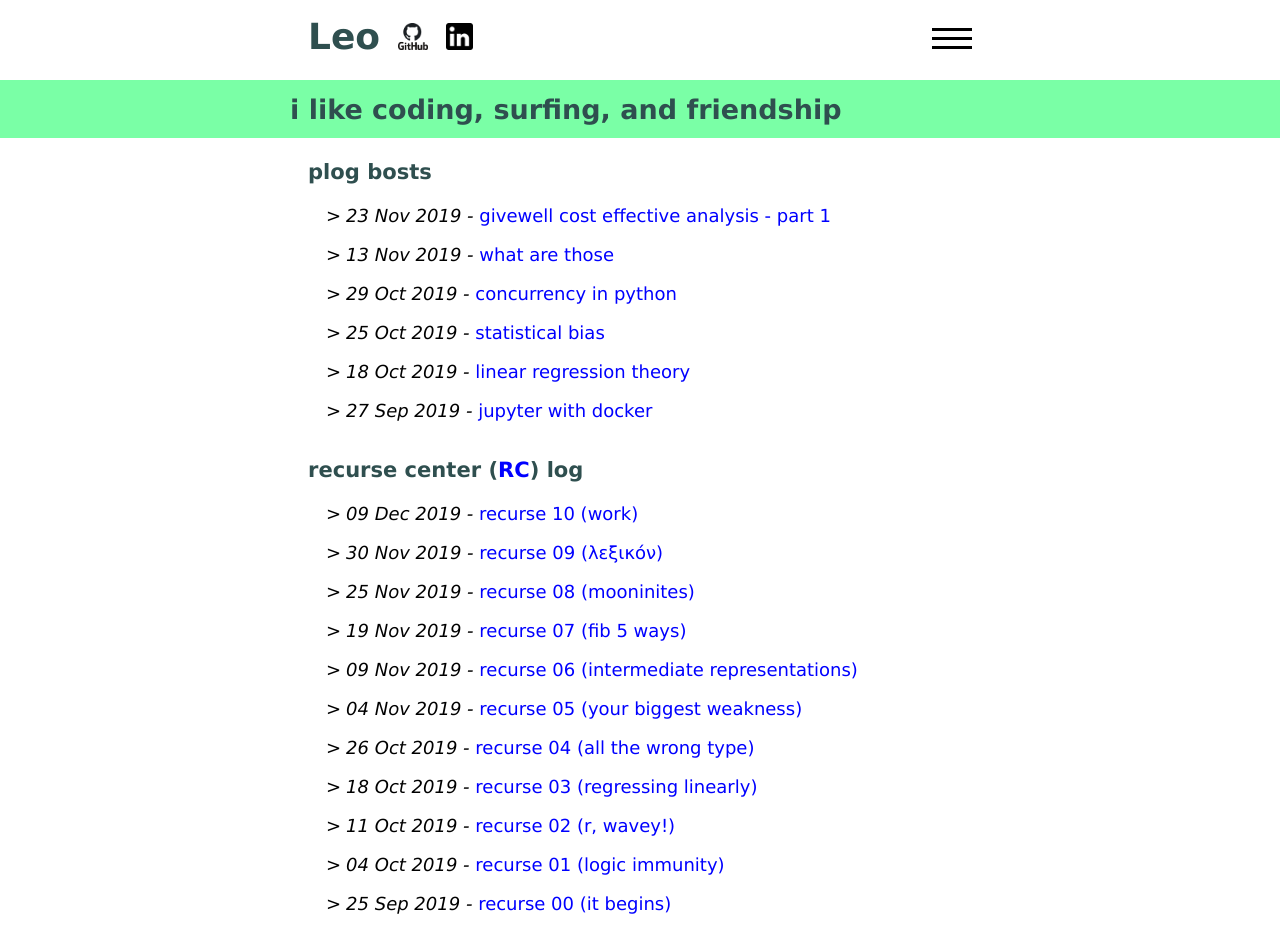
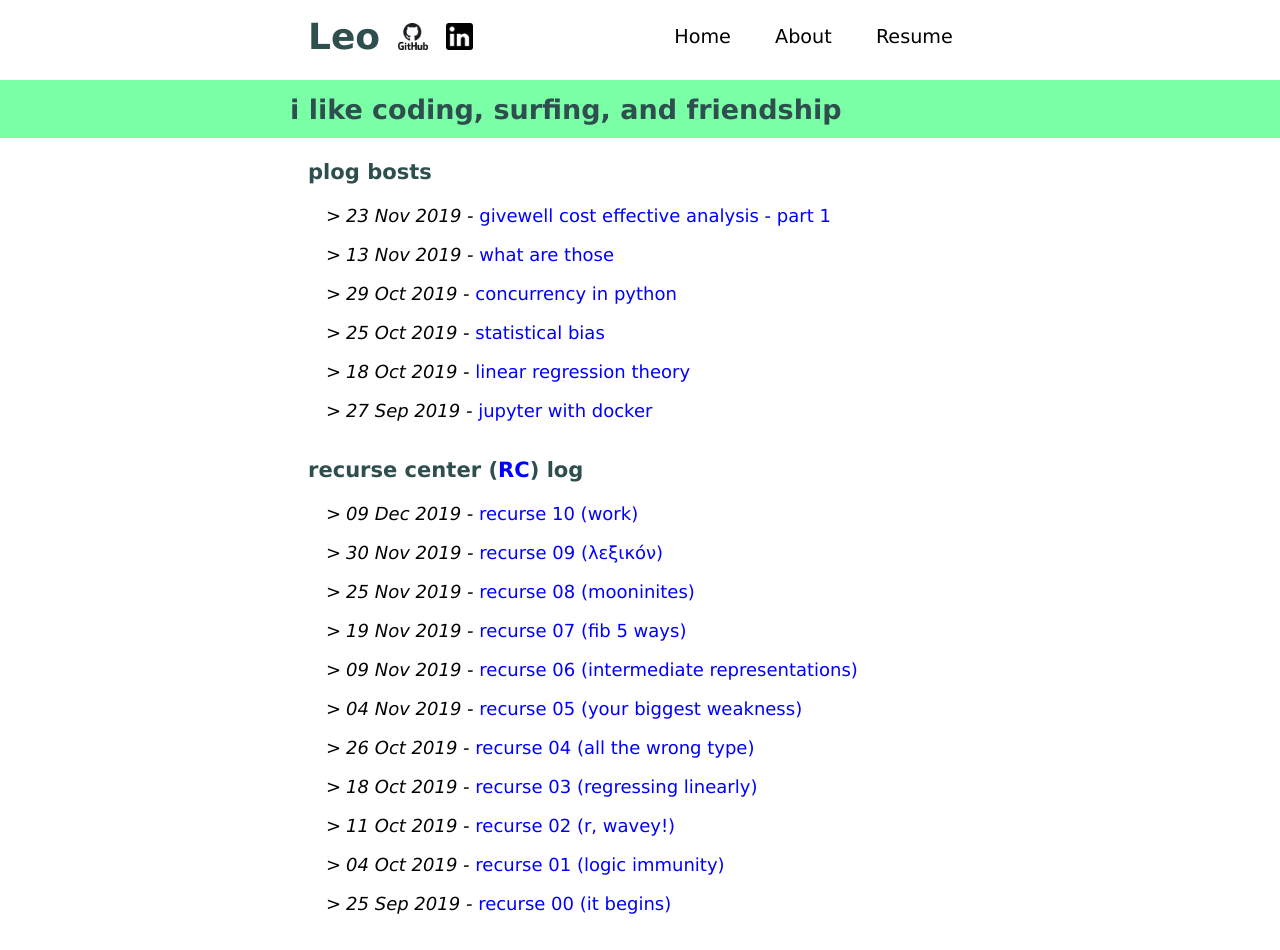
Before and after one commit to robinovitch61/robinovitch61.github.io, a Jekyll site: the page built from index.html, in a window 1280 px wide. Built offline with Jekyll 4.4.1, drawn with Linux system fonts in a browser that asks for light colours.

Commit message:
hamburger menu only on mobile

```diff
--- a/_includes/navigation.html
+++ b/_includes/navigation.html
@@ -14,8 +14,8 @@
             </div>
 
             <div class="dropdown">
-                <input class="menu-btn" type="checkbox" id="menu-btn" />
-                <label class="menu-icon" for="menu-btn">
+                <input class="hamburger menu-btn" type="checkbox" id="menu-btn" />
+                <label class="hamburger menu-icon" for="menu-btn">
                     <span class="navicon-top"></span>
                     <span class="navicon-mid"></span>
                     <span class="navicon-bottom"></span>
--- a/_sass/main.scss
+++ b/_sass/main.scss
@@ -126,13 +126,6 @@
     align-items: flex-start;
 }
 
-@media screen and (max-width:400px) {
-    .nav-container {
-        padding-left: 0.1em;
-        padding-right: 0.2em;
-    }
-}
-
 // Button and navicon animation
 .nav-text-and-pics {
     display: flex;
@@ -152,7 +145,6 @@
 
 .header .menu-icon {
     cursor: pointer;
-    display: flex;
     flex-direction: column;
     padding: 0;
 }
@@ -184,6 +176,24 @@
     transform: translateY(9px) rotate(45deg);
 }
 
+.hamburger {
+    display: none;
+}
+
+
+@media screen and (max-width:600px) {
+    h2 {
+        font-size: 1.4em;
+    }
+    .nav-container {
+        padding: 0em;
+    }
+
+    // show hamburger button
+    .hamburger {
+        display: flex;
+    }
+
     // Open menu if checked
     .menu {
         z-index: 5; // stack order, greater in front
@@ -203,6 +213,7 @@
     .header .menu-btn:checked ~ .menu {
         visibility: visible;
         opacity: 1;
+    }
 }
 
 // Buttons
```
Lines whose indentation alone changed are shown as unchanged.
